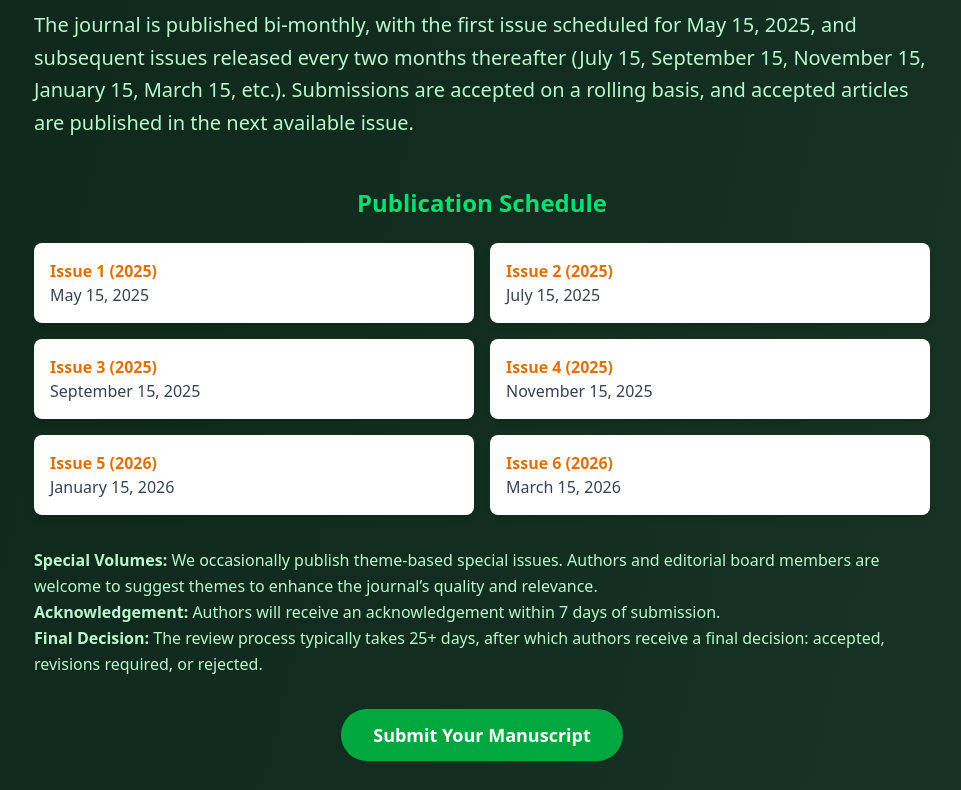
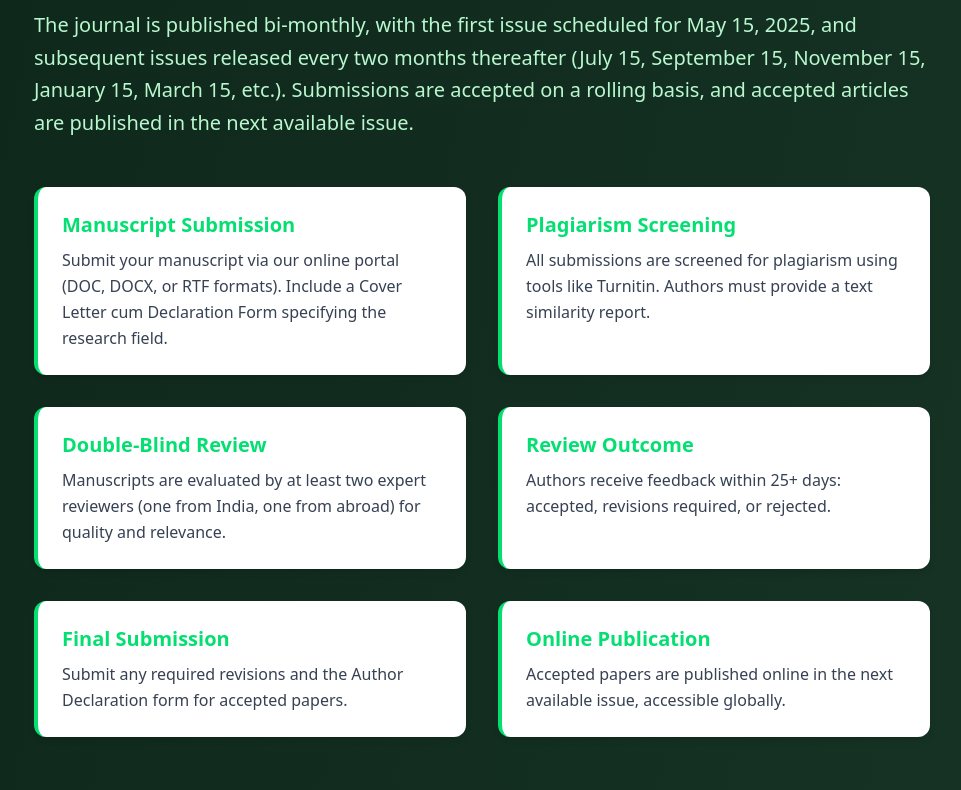
Before and after one commit to RohitAgrawal7/journal-website, a React (Vite) app: page / in a window 1280 px wide. Shown: the part 2000-2790 px from the top of the page, without its empty margins (158-1119 px from the left). Built offline with nearby package versions, Linux system fonts and the light colour scheme.

Commit message:
image issue

```diff
--- a/src/App.tsx
+++ b/src/App.tsx
@@ -1,5 +1,5 @@
 // src/App.js
-import React from 'react';
+// import React from 'react';
 import { motion } from 'framer-motion';
 import Banner from './components/Banner';
 import Navbar from './components/Navbar';
--- a/src/components/SubmissionGuidelines.tsx
+++ b/src/components/SubmissionGuidelines.tsx
@@ -61,7 +61,7 @@ const SubmissionGuidelines = () => {
       </div>
 
       {/* Submission Steps */}
-      {/* <div className="max-w-4xl mx-auto grid grid-cols-1 sm:grid-cols-2 gap-8 mb-12">
+      <div className="max-w-4xl mx-auto grid grid-cols-1 sm:grid-cols-2 gap-8 mb-12">
         {steps.map((step, idx) => (
           <motion.div
             key={idx}
@@ -74,7 +74,7 @@ const SubmissionGuidelines = () => {
             <p className="text-gray-700 leading-relaxed">{step.description}</p>
           </motion.div>
         ))}
-      </div> */}
+      </div>
 
       {/* Publication Schedule and Additional Info */}
       <div className="max-w-4xl mx-auto">
```
